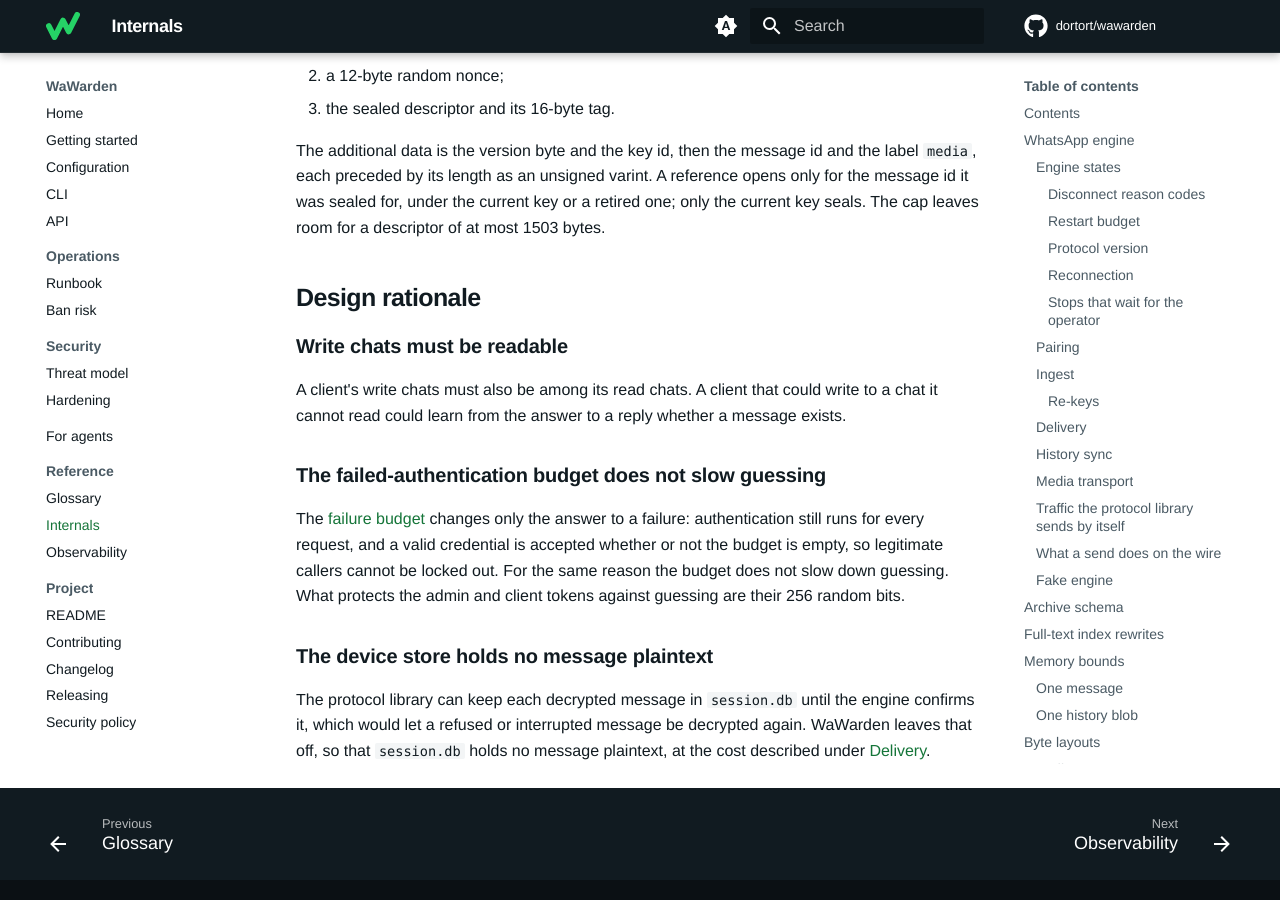
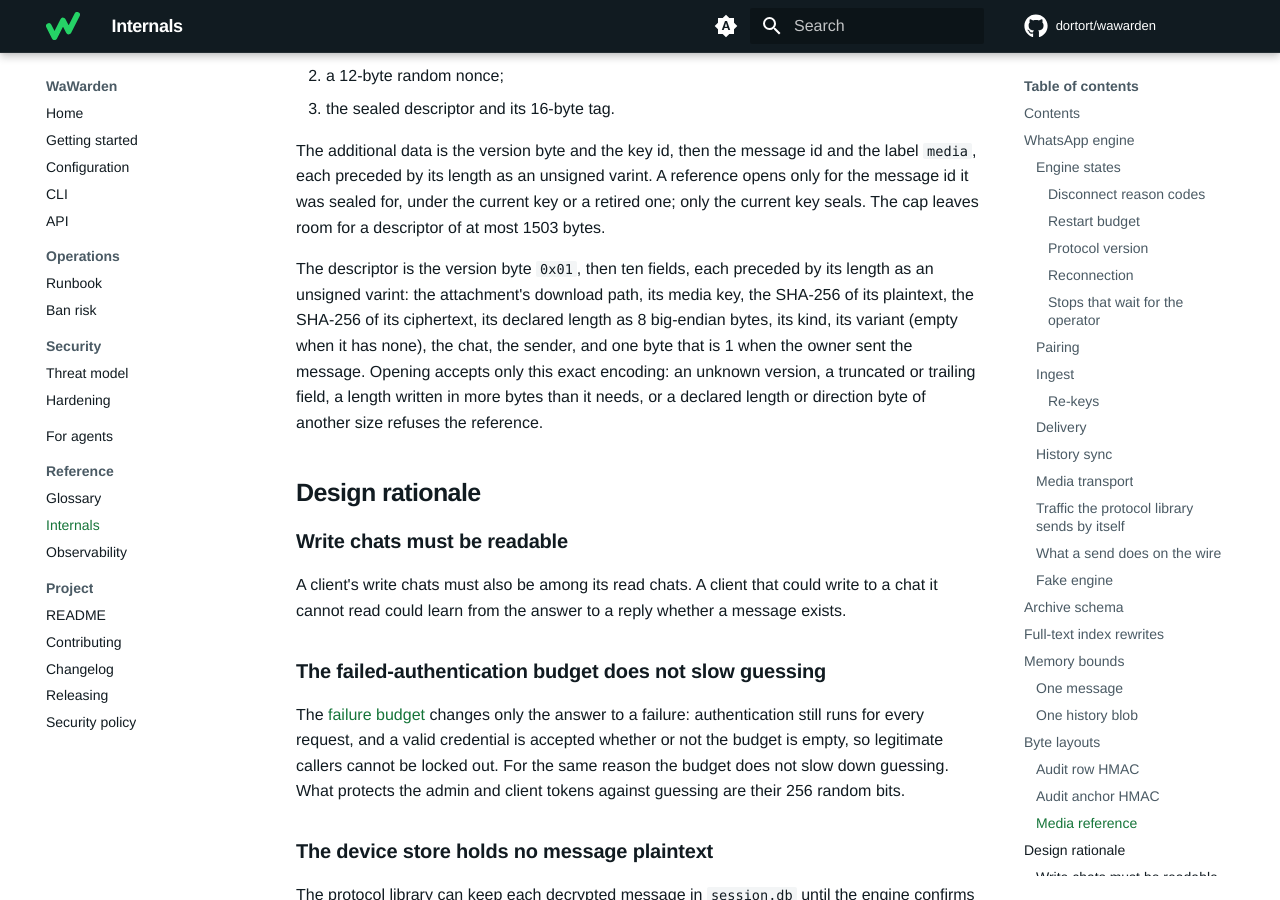
Before and after one commit to dortort/wawarden, an MkDocs documentation site: the page built from docs/internals.md, in a window 1280 px wide and 900 px high, scrolled down 19258 px. Built offline with MkDocs 1.6.1 and Material for MkDocs 9.7.7, drawn with Linux system fonts in a browser that asks for light colours; comment, search, counter and statistics services are not loaded.

Commit message:
docs(internals): describe the media reference's descriptor
Co-Authored-By: Claude Opus 5.5 <noreply@anthropic.com>
Co-Authored-By: Claude Fable 5.1 <noreply@anthropic.com>

```diff
--- a/docs/internals.md
+++ b/docs/internals.md
@@ -835,6 +835,15 @@ reference opens only for the message id it was sealed for, under the current
 key or a retired one; only the current key seals. The cap leaves room for a
 descriptor of at most 1503 bytes.
 
+The descriptor is the version byte `0x01`, then ten fields, each preceded by
+its length as an unsigned varint: the attachment's download path, its media
+key, the SHA-256 of its plaintext, the SHA-256 of its ciphertext, its declared
+length as 8 big-endian bytes, its kind, its variant (empty when it has none),
+the chat, the sender, and one byte that is 1 when the owner sent the message.
+Opening accepts only this exact encoding: an unknown version, a truncated or
+trailing field, a length written in more bytes than it needs, or a declared
+length or direction byte of another size refuses the reference.
+
 ## Design rationale
 
 ### Write chats must be readable
```
